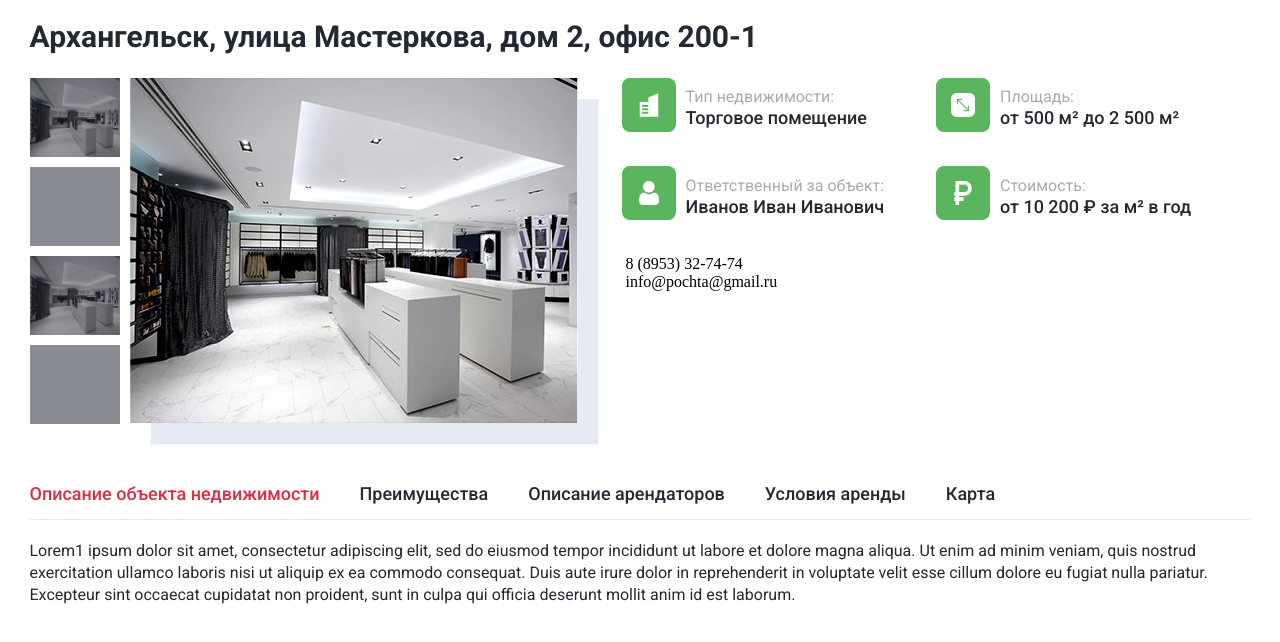
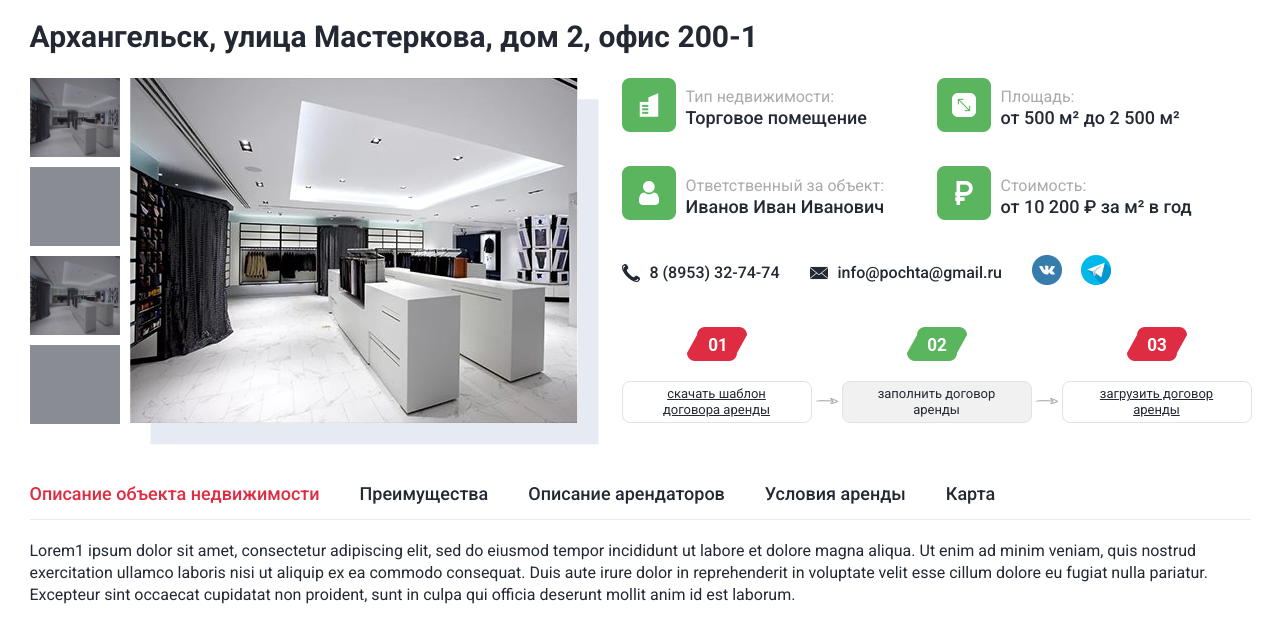
Before and after one commit to alexander962/rental, a plain HTML site: page index.html in a window 1280 px wide. Drawn offline with nearby package versions, Linux system fonts and the light colour scheme.

Commit message:
day-2 step-2

```diff
--- a/index.html
+++ b/index.html
@@ -44,7 +44,7 @@
         </div>
 
         <div class="rental-main__contacts">
-          <div class="rental-contacts">
+          <div class="rental-contacts__info">
             <div class="rental-contacts__block">
               <div class="rental-contacts__block-img">
                 <img src="img/rental-img1.png" />
@@ -82,21 +82,52 @@
               </div>
             </div>
           </div>
-          <div>
-            <div>
-              <img />
-              <a>8 (8953) 32-74-74</a>
+
+          <div class="rental-contacts">
+            <div class="rental-contacts__phone" >
+              <img src="img/phone.png" alt="" />
+              <a href="tel:+78953327474">8 (8953) 32-74-74</a>
             </div>
-            <div>
-              <img />
-              <a>info@pochta@gmail.ru</a>
+            <div class="rental-contacts__email">
+              <img src="img/email.png" alt="" />
+              <a href="mailto:info@pochta@gmail.ru">info@pochta@gmail.ru</a>
             </div>
-            <div>
-              <a><img /></a>
-              <a><img /></a>
+            <div class="rental-contacts__soc">
+              <a href="#"><img src="img/vk.png" alt="" /></a>
+              <a href="#"><img src="img/telegram.png" alt="" /></a>
             </div>
           </div>
-          <div></div>
+
+          <div class="rental-steps">
+            <div class="rental-steps__block">
+              <div class="rental-steps__block-img">
+                <img src="img/rental-01.png" />
+              </div>
+              <a href="#">скачать шаблон договора аренды</a>
+            </div>
+
+            <div class="rental-steps__arrow">
+              <img src="img/arrow.png" />
+            </div>
+
+            <div class="rental-steps__block rental-steps__block-active">
+              <div class="rental-steps__block-img">
+                <img src="img/rental-02.png" />
+              </div>
+              <a href="#">заполнить договор аренды</a>
+            </div>
+
+            <div class="rental-steps__arrow">
+              <img src="img/arrow.png" />
+            </div>
+
+            <div class="rental-steps__block">
+              <div class="rental-steps__block-img">
+                <img src="img/rental-03.png" />
+              </div>
+              <a href="#">загрузить договор аренды</a>
+            </div>
+          </div>
         </div>
       </div>
 
--- a/style.css
+++ b/style.css
@@ -94,7 +94,7 @@
   margin-left: 44px;
 }
 
-.rental-contacts {
+.rental-contacts__info {
   display: flex;
   flex-wrap: wrap;
 }
@@ -120,3 +120,76 @@
   font: 400 16px/21px Roboto;
   color: #aaaaaa;
 }
+
+.rental-contacts {
+  display: flex;
+  align-items: center;
+  font: 500 16px/24px Roboto;
+  color: #232833;
+  margin-bottom: 35px;
+}
+
+.rental-contacts__phone a {
+  font: 500 16px/24px Roboto;
+  color: #232833;
+  text-decoration: none;
+  margin-left: 10px;
+}
+
+.rental-contacts__email a {
+  font: 500 16px/24px Roboto;
+  color: #232833;
+  text-decoration: none;
+  margin-left: 10px;
+}
+
+.rental-contacts__phone {
+  display: flex;
+  align-items: center;
+  margin-right: 30px;
+}
+
+.rental-contacts__email {
+  display: flex;
+  align-items: center;
+  margin-right: 30px;
+}
+
+.rental-contacts__soc a:first-child {
+  margin-right: 15px;
+}
+
+.rental-steps {
+  display: flex;
+  align-items: flex-end;
+}
+
+.rental-steps__arrow {
+  margin: 0 4px 14px 4px;
+}
+
+.rental-steps__block {
+  display: flex;
+  flex-direction: column;
+  align-items: center;
+}
+
+.rental-steps__block a {
+  display: block;
+  width: 190px;
+  padding: 4px 30px 4px;
+  font: 400 13px/16px Roboto;
+  text-decoration: underline;
+  color: #232833;
+  border: 1px solid #e2e2e2;
+  border-radius: 8px;
+  text-align: center;
+  box-sizing: border-box;
+  margin-top: 16px;
+}
+
+.rental-steps__block-active a {
+  text-decoration: none;
+  color: #232833;
+  background-color: #f1f1f1;
+}
```
Also changed, not shown: img/arrow.png (added), img/email.png (added), img/phone.png (added), img/rental-01.png (added), img/rental-02.png (added), img/rental-03.png (added), img/telegram.png (added), img/vk.png (added).
